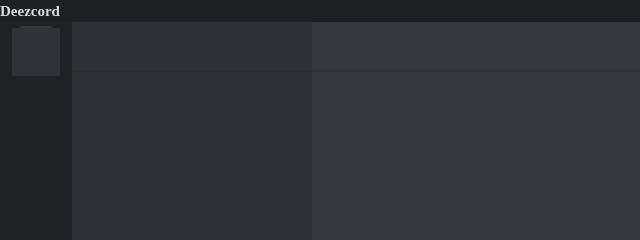
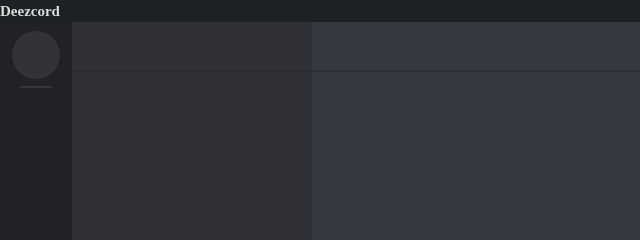
Before and after one commit to FlamingH0rse/deezcord, an Electron app: page frontend/app/app.html in a window 1000 px wide. Shown: the top 240 px of the page, 0-640 px from the left. Drawn offline with Linux system fonts and the light colour scheme; a web font is replaced by a local one.

Commit message:
did the separator

```diff
--- a/frontend/app/app.html
+++ b/frontend/app/app.html
@@ -24,9 +24,8 @@
         </header>
         <div class="actualbody">
             <div class="serverslist">
-
+                <div class="guildseparator"></div>
                 <div class="discordlogo"></div>
-                <div class="guildseparator"></div>
             </div>
             <div class="mainpart">
                 <div class="tpart">
--- a/frontend/app/style.css
+++ b/frontend/app/style.css
@@ -97,6 +97,12 @@ html,
 }
 
 .discordlogo {
+    border-radius: 50%;
+    cursor: pointer;
+
+    margin-top: 5px;
+    margin-bottom: 7px;
+    order: 1;
     flex-shrink: 0;
     flex-grow: 0;
 
@@ -107,6 +113,8 @@ html,
 }
 
 .guildseparator {
+    margin-bottom: 8px;
+    order: 1;
     flex-shrink: 0;
     flex-grow: 0;
 
```
Also changed, not shown: maybeuseful/discord_logo.svg (added), maybeuseful/discord_word.svg (added).
